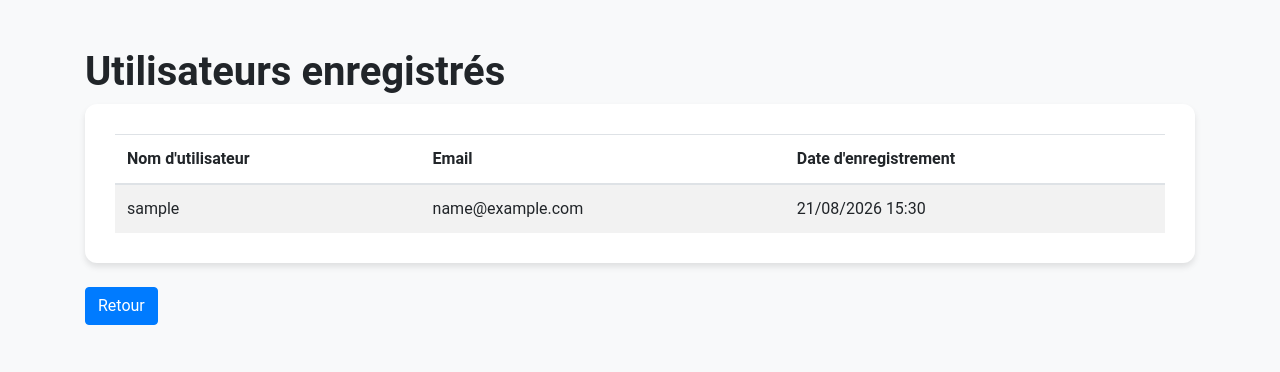
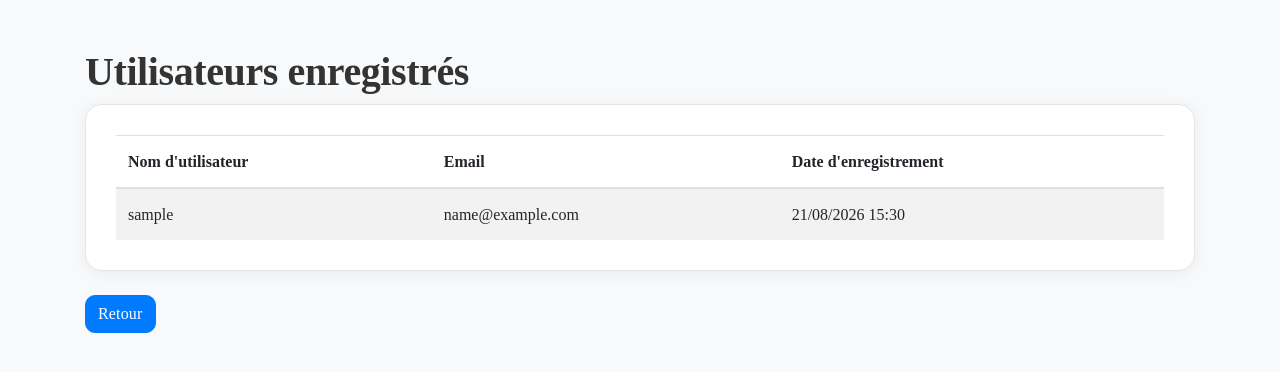
Before and after one commit to Lorel12/opesc_projet, a Flask app: page /users in a window 1280 px wide. Shown: the top 372 px of the page. Run offline with Flask 3, Linux system fonts and the light colour scheme; the visitor is signed in with stand-in values (Sample User, id 1); data comes from the database, SQL or seed files in the repository; some libraries are stand-ins or nearby versions.

Commit message:
users.html: utilise les variables partagées au lieu de valeurs codées en dur
Co-Authored-By: Claude Sonnet 5 <noreply@anthropic.com>

```diff
--- a/templates/users.html
+++ b/templates/users.html
@@ -5,28 +5,14 @@
     <meta name="viewport" content="width=device-width, initial-scale=1.0">
     <title>Liste des utilisateurs</title>
     <link href="https://stackpath.bootstrapcdn.com/bootstrap/4.5.2/css/bootstrap.min.css" rel="stylesheet">
+    <link rel="stylesheet" href="{{ url_for('static', filename='css/common.css') }}">
     <style>
-        body {
-            font-family: 'Roboto', 'Segoe UI', Arial, sans-serif;
-            font-size: 16px;
-            background-color: #f8f9fa;
-        }
         .users-card {
-            background-color: #fff;
-            border-radius: 12px;
-            box-shadow: 0 4px 6px rgba(0, 0, 0, 0.1);
+            background-color: var(--color-bg-card);
+            border: 1px solid var(--color-border-soft);
+            border-radius: var(--radius-lg);
+            box-shadow: var(--shadow-soft);
             padding: 30px;
-        }
-        h1 {
-            font-weight: 700;
-        }
-        .btn-primary {
-            background-color: #007bff;
-            border-color: #007bff;
-        }
-        .btn-primary:hover {
-            background-color: #0056b3;
-            border-color: #0056b3;
         }
     </style>
 </head>
```
